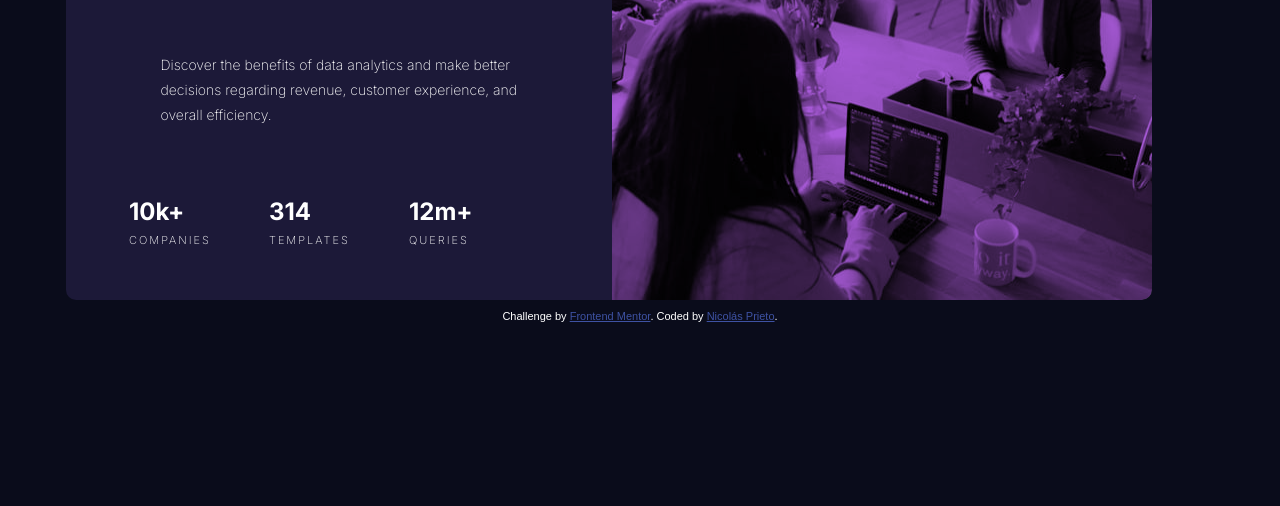
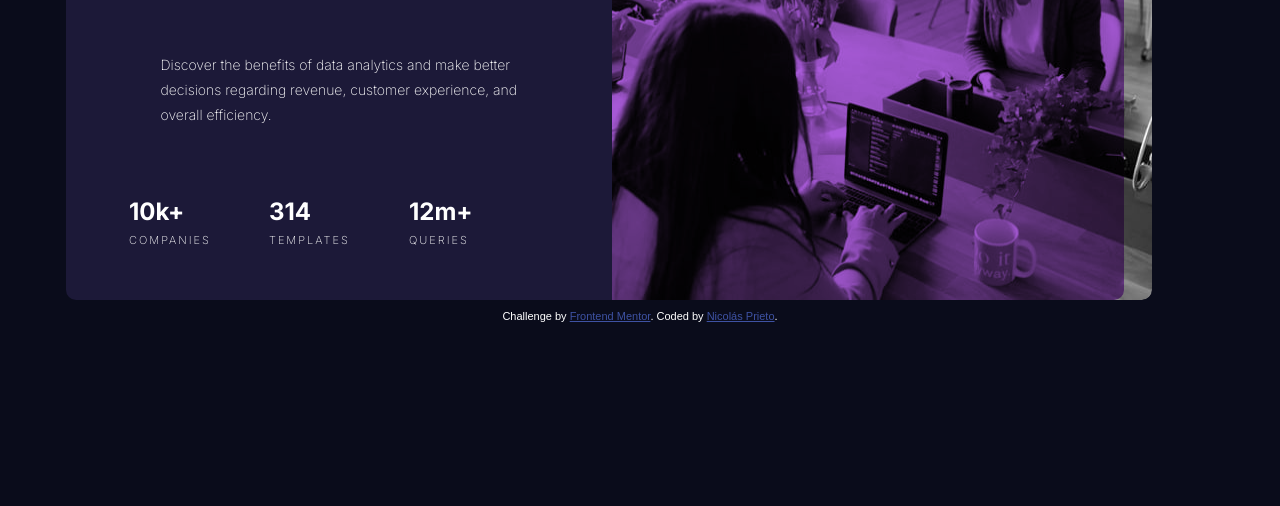
Before and after one commit to prtncls/card-component, a plain HTML site: page index.html in a window 1280 px wide. Shown: the part 334-840 px from the top of the page. Drawn offline with Linux system fonts and the light colour scheme.

Commit message:
Update style.css

```diff
--- a/styles/style.css
+++ b/styles/style.css
@@ -236,13 +236,13 @@ span {
     min-height: 446px;
   }
   .overlay::after {
-    //width: 50%;
+    width: 50%;
     height: 100%;
     top: 0px;
     max-height: unset;
     border-top-right-radius: 10px;
     border-bottom-right-radius: 10px;
-    max-width: 540px;
+    /*max-width: 540px;*/
   }
   .dataFlex {
     display: -webkit-box;
```
